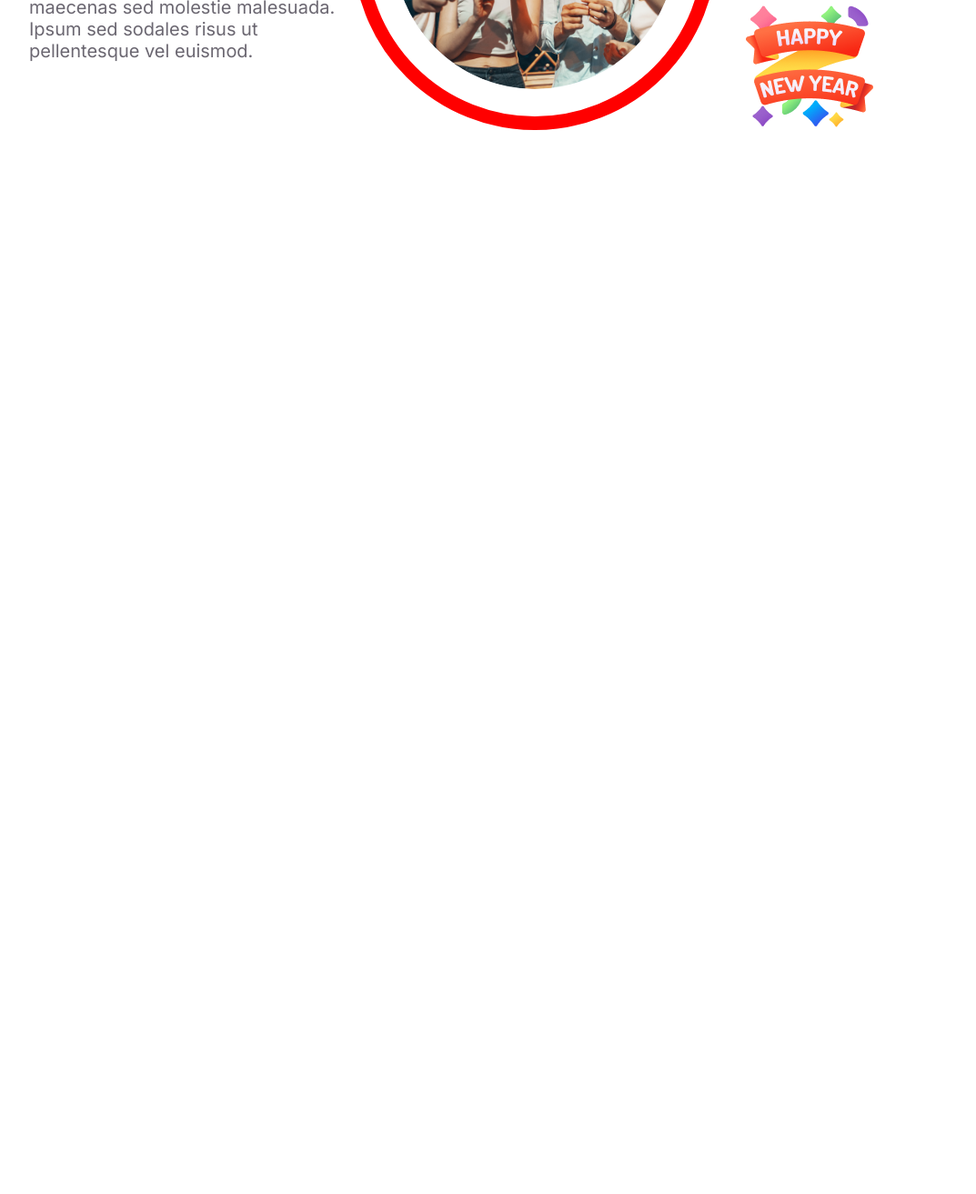
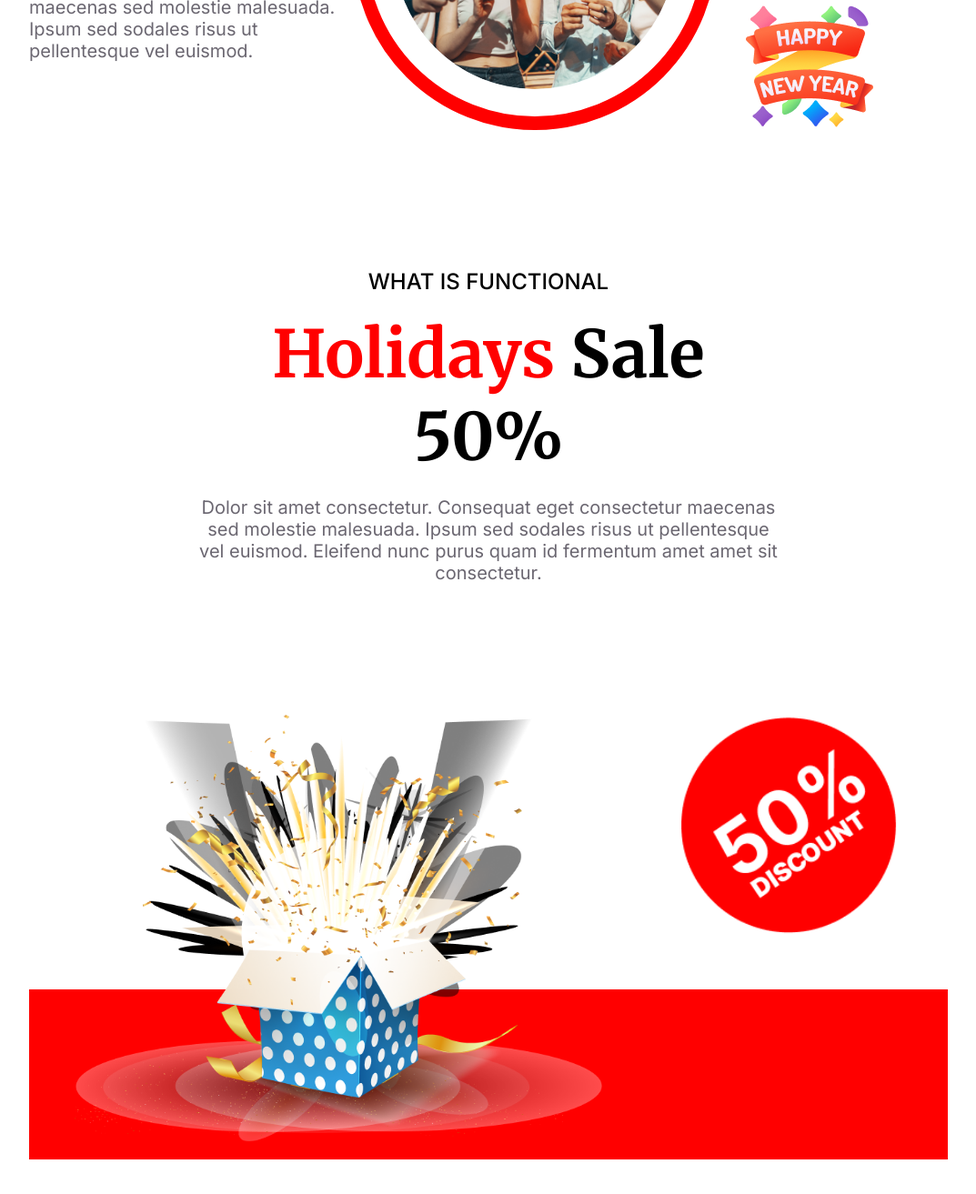
Before and after one commit to red-one12/new-year-website, a plain HTML site: page index.html in a window 1280 px wide. Shown: the part 2911-4224 px from the top of the page at 91% size, without its empty margins (103-1176 px from the left). Before the commit the page ends 3206 px from the top, so only its background shows below. Drawn offline with Linux system fonts and the light colour scheme.

Commit message:
75 % done

```diff
--- a/index.html
+++ b/index.html
@@ -50,7 +50,8 @@
             <div class="text-div">
                 <p class="inter new-best">NEW BEST OFFER</p>
                 <h1 class="merriweather">Coming Soon</h1>
-                <p class="inter">Dolor sit amet consectetur. Consequat eget consectetur maecenas sed molestie malesuada. Ipsum sed sodales risus ut pellentesque vel euismod. </p>
+                <p class="inter">Dolor sit amet consectetur. Consequat eget consectetur maecenas sed molestie malesuada.
+                    Ipsum sed sodales risus ut pellentesque vel euismod. </p>
             </div>
             <div class="photo-div">
                 <div class="round">
@@ -58,9 +59,25 @@
                 </div>
             </div>
             <div class="year-div inter">
-                    <h1>2024</h1>
-                    <p>Dolor sit amet consectetur. Consequat eget consectetur maecenas sed.</p>
+                <h1>2024</h1>
+                <p>Dolor sit amet consectetur. Consequat eget consectetur maecenas sed.</p>
                 <img width="140px" src="/images/Group 96.png" alt="">
+            </div>
+        </section>
+        <section class="holiday-section">
+            <div class="text-div">
+                <h3 class="inter">WHAT IS FUNCTIONAL</h3>
+                <h1 class="merriweather"><span>Holidays</span> Sale 50%</h1>
+                <p class="inter">Dolor sit amet consectetur. Consequat eget consectetur maecenas sed
+                    molestie malesuada. Ipsum sed sodales risus ut pellentesque vel euismod. Eleifend nunc purus quam id fermentum amet amet sit consectetur.</p>
+            </div>
+            <div class="reword-div">
+                <div class="offer-logo-div">
+                    <img width="350px" src="/images/Group 44.png" alt="">
+                </div>
+                <div class="offer-box-div">
+                    <img width="580px" src="/images/Group 75.png" alt="">
+                </div>
             </div>
         </section>
     </main>
--- a/style/style.css
+++ b/style/style.css
@@ -241,3 +241,76 @@ header h1{
     color: hsla(260, 79%, 4%, 0.60);
     margin: 25px;
 }
+
+
+
+
+.holiday-section{
+    margin: 120px 135px;
+    height: 980px;
+    /* background-color: lightblue; */
+    display: flex;
+    flex-direction: column;
+    justify-content: start;
+    align-items: center;
+}
+.holiday-section .text-div{
+    height: 50%;
+    width: 63%;
+    /* background-color: lightcoral; */
+    display: flex;
+    flex-direction: column;
+    justify-content: start;
+    align-items: center;
+    text-align: center;
+    gap: 20px;
+}
+.holiday-section .text-div h3{
+    font-size: 24px;
+    font-weight: 500;
+}
+.holiday-section .text-div h1{
+    font-size: 72px;
+}
+.holiday-section .text-div h1 span{
+    color: #FF0000;
+}
+.holiday-section .text-div p{
+    font-size: 20px;
+    color: hsla(260, 79%, 4%, 0.60);
+}
+
+
+.holiday-section .reword-div{
+    height: 50%;
+    width: 100%;
+    /* background-color: lightgreen; */
+    display: flex;
+    flex-direction: column;
+    justify-content: space-between;
+    align-items: center;
+}
+.holiday-section .reword-div .offer-logo-div{
+    height: 50%;
+    width: 100%;
+    /* background-color: lightcoral; */
+    display: flex;
+    justify-content: end;
+    align-items: center;
+}
+.holiday-section .reword-div .offer-box-div{
+    height: 50%;
+    width: 100%;
+    /* background-color: rgb(255, 230, 0); */
+    background-image: url(/images/Rectangle\ 2.png);
+    background-position: bottom;
+    background-repeat: no-repeat;
+    background-size: 1080px;
+    display: flex;
+    justify-content: start;
+    align-items: center;
+}
+.holiday-section .reword-div .offer-box-div img{
+    margin-left: 50px;
+    margin-bottom: 250px;
+}
```
